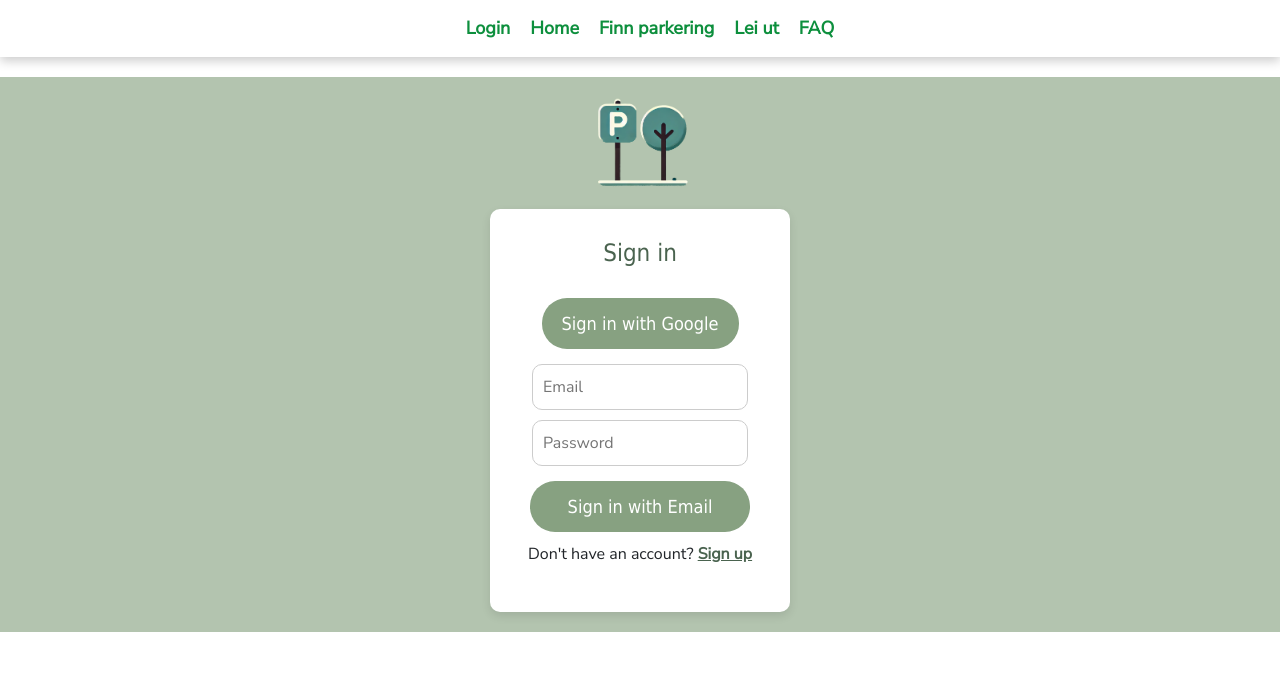
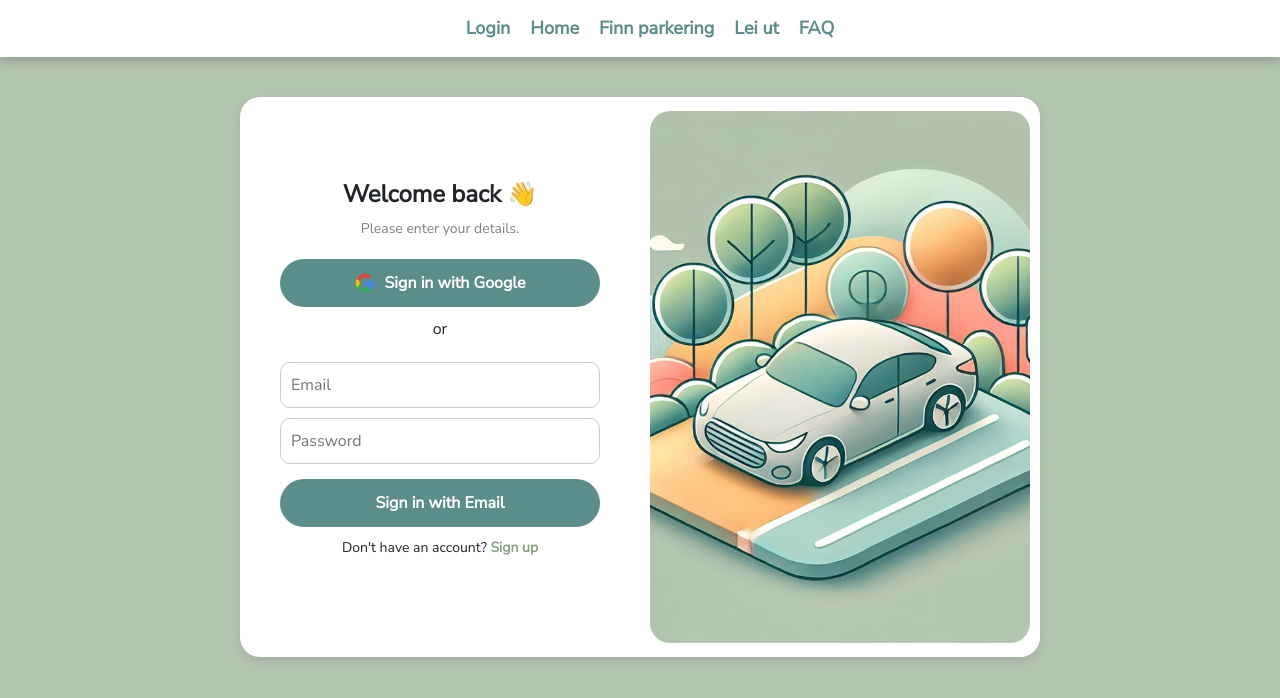
Before and after one commit to Marisolos/APP200v-Team-08, a Vue app in the folder my-parking-app/: page /login in a window 1280 px wide. Shown: the top 698 px of the page. Built offline with nearby package versions, Linux system fonts and the light colour scheme.

Commit message:
Oppdatert css

```diff
--- a/my-parking-app/src/App.vue
+++ b/my-parking-app/src/App.vue
@@ -31,7 +31,7 @@ export default {
 
 /* Navbar Links */
 .navbar a {
-  color: #0D8F3D; /* ✅ Black text */
+  color: #5B8D8A; /* ✅ Black text */
   text-decoration: none;
   font-size: 18px;
   font-weight: 600;
--- a/my-parking-app/src/views/Login.vue
+++ b/my-parking-app/src/views/Login.vue
@@ -1,24 +1,36 @@
 <template>
-  <div class="login-container">
-    <!-- ✅ Parking Sign Image (signs.png) -->
-    <img src="@/assets/signs.png" alt="Parking Signs" class="signs-image" />
+  <div class="page-container">
+    <!-- White Box Wrapper -->
+    <div class="login-wrapper">
+      <!-- Left Side: Login Form -->
+      <div class="login-form-container">
+        <h2 class="login-title">Welcome back 👋</h2>
+        <p class="login-subtitle">Please enter your details.</p>
 
-    <!-- ✅ Login Section -->
-    <div class="login-box">
-      <h2 class="login-title">Sign in</h2>
+        <!-- Google Sign-In Button -->
+        <button @click="signInWithGoogle" class="login-btn">
+          <img src="@/assets/google-icon.png" alt="Google" class="google-icon" />
+          Sign in with Google
+        </button>
 
-      <!-- ✅ Google Sign-In Button -->
-      <button @click="signInWithGoogle" class="login-btn">Sign in with Google</button>
+        <!-- Divider -->
+        <p class="divider">or</p>
 
-      <!-- ✅ Email Sign-In Form -->
-      <form @submit.prevent="signInWithEmail" class="login-form">
-        <input type="email" v-model="email" placeholder="Email" required />
-        <input type="password" v-model="password" placeholder="Password" required />
-        <button type="submit" class="login-btn">Sign in with Email</button>
-      </form>
+        <!-- Email Sign-In Form -->
+        <form @submit.prevent="signInWithEmail" class="login-form">
+          <input type="email" v-model="email" placeholder="Email" required />
+          <input type="password" v-model="password" placeholder="Password" required />
+          <button type="submit" class="login-btn">Sign in with Email</button>
+        </form>
 
-      <!-- ✅ Signup Option -->
-      <p>Don't have an account? <span @click="signUpWithEmail" class="signup-link">Sign up</span></p>
+        <!-- Signup Option -->
+        <p class="signup-text">Don't have an account? <span @click="signUpWithEmail" class="signup-link">Sign up</span></p>
+      </div>
+
+      <!-- Right Side: Image -->
+      <div class="login-image">
+        <img src="@/assets/parking-car.png" alt="Parking Car" />
+      </div>
     </div>
   </div>
 </template>
@@ -36,32 +48,27 @@ export default {
     };
   },
   methods: {
-    // ✅ Google Sign-In
     async signInWithGoogle() {
       try {
         await signInWithPopup(auth, provider);
-        this.$router.push("/home"); // Redirect to home after login
+        this.$router.push("/home");
       } catch (error) {
         console.error("Google Sign-In Error:", error);
       }
     },
-
-    // ✅ Email Sign-In
     async signInWithEmail() {
       try {
         await signInWithEmailAndPassword(auth, this.email, this.password);
-        this.$router.push("/home"); // Redirect to home after login
+        this.$router.push("/home");
       } catch (error) {
         console.error("Email Sign-In Error:", error);
         alert(error.message);
       }
     },
-
-    // ✅ Email Sign-Up (if user clicks "Sign up")
     async signUpWithEmail() {
       try {
         await createUserWithEmailAndPassword(auth, this.email, this.password);
-        this.$router.push("/home"); // Redirect to home after sign-up
+        this.$router.push("/home");
       } catch (error) {
         console.error("Sign-Up Error:", error);
         alert(error.message);
@@ -73,81 +80,124 @@ export default {
 
 <style scoped>
 /* ✅ Full Page Background */
-.login-container {
+/* ✅ Ensure Full-Screen Fit */
+/* ✅ Full Page Background */
+.page-container {
   background-color: #B3C4AF;
+  height: 100vh; /* Full viewport height */
   display: flex;
-  flex-direction: column;
-  align-items: center;
-  text-align: center;
-  padding: 20px;
-  margin-top: 20px; /* Reduce this value to move it closer to the navbar */
+  justify-content: center;
+  align-items: flex-start; /* ✅ Moves content closer to the top */
+  padding-top: 40px; /* ✅ Adds some space from the top */
+  overflow: hidden; /* Prevents scrolling */
 }
 
-/* ✅ Parking Sign Image */
-.signs-image {
-  max-width: 100px; /* Decrease this value to make it smaller */
-  margin-bottom: 20px;
+/* ✅ White Box Container */
+.login-wrapper {
+  background-color: white;
+  display: flex;
+  align-items: center;
+  justify-content: space-between;
+  width: 800px; /* Fixed width */
+  height: 70vh; /* ✅ Reduced height to bring it higher */
+  border-radius: 20px;
+  box-shadow: 0px 4px 10px rgba(0, 0, 0, 0.1);
+  overflow: hidden;
+  position: relative;
 }
 
-/* ✅ Login Box */
-.login-box {
-  background: white;
-  padding: 30px;
-  border-radius: 10px;
-  box-shadow: 0px 4px 10px rgba(0, 0, 0, 0.1);
+/* ✅ Login Form (Left Side) */
+.login-form-container {
+  width: 50%;
+  padding: 40px;
   text-align: center;
-  width: 300px;
 }
 
-/* ✅ Sign-In Title */
 .login-title {
-  color: #4a634f;
-  font-family: Tahoma, sans-serif;
   font-size: 24px;
+  font-weight: bold;
+  margin-bottom: 10px;
+}
+
+.login-subtitle {
+  color: gray;
+  font-size: 14px;
   margin-bottom: 20px;
 }
 
 /* ✅ Buttons */
 .login-btn {
-  background-color: #87A181;
+  background-color: #5B8D8A;
   color: white;
   border: none;
   padding: 12px 20px;
   border-radius: 25px;
-  font-size: 18px;
-  font-family: Tahoma, sans-serif;
+  font-size: 16px;
+  font-weight: bold;
   cursor: pointer;
+  display: flex;
+  align-items: center;
+  justify-content: center;
+  width: 100%;
+  margin: 10px 0;
   transition: 0.3s;
-  margin: 10px;
 }
 
 .login-btn:hover {
-  background-color: #75976e;
+  background-color: #FED28D;
 }
 
-/* ✅ Form Inputs */
-.login-form {
-  display: flex;
-  flex-direction: column;
-  width: 100%;
+/* ✅ Google Icon */
+.google-icon {
+  width: 20px;
+  margin-right: 10px;
 }
 
+/* ✅ Input Fields */
 .login-form input {
+  width: 100%;
   padding: 10px;
   margin: 5px 0;
   border: 1px solid #ccc;
   border-radius: 10px;
   font-size: 16px;
-  width: 90%;
-  margin-left: auto;
-  margin-right: auto;
 }
 
 /* ✅ Sign-Up Link */
+.signup-text {
+  margin-top: 10px;
+  font-size: 14px;
+}
+
 .signup-link {
-  color: #4a634f;
+  color: #87A181;
   font-weight: bold;
   cursor: pointer;
-  text-decoration: underline;
+  text-decoration: none;
+}
+
+/* ✅ Right Side: Image */
+.login-image {
+  width: 50%;
+  display: flex;
+  align-items: center;
+  justify-content: center;
+  background-color: #ffffff; /* Light background behind image */
+  height: 100%;
+  border-top-right-radius: 20px; /* Rounded corner on the top-right */
+  border-bottom-right-radius: 20px; /* Rounded corner on the bottom-right */
+  border-top-left-radius: 20px; /* Rounded corner on the top-left */
+  border-bottom-left-radius: 20px; /* Rounded corner on the bottom-left */
+  overflow: hidden; /* Ensures image does not overflow */
+}
+
+.login-image img {
+  width: 95%;
+  height: 95%;
+  object-fit: cover;
+  border-top-right-radius: 20px; /* Matches the parent div */
+  border-bottom-right-radius: 20px; /* Matches the parent div */
+  border-top-left-radius: 20px; /* Rounded corner on the top-left */
+  border-bottom-left-radius: 20px; /* Rounded corner on the bottom-left */
 }
 </style>
```
Also changed, not shown: my-parking-app/src/assets/google-icon.png (added).
